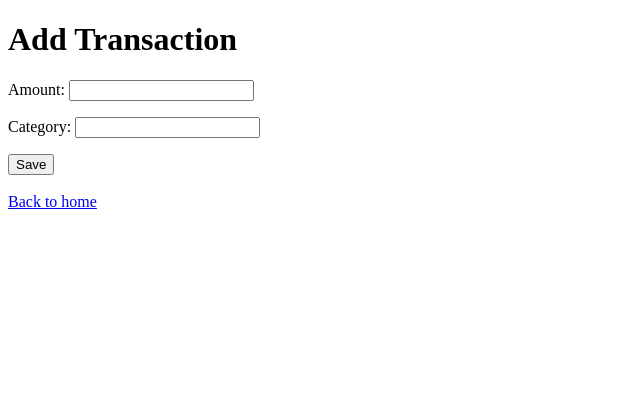
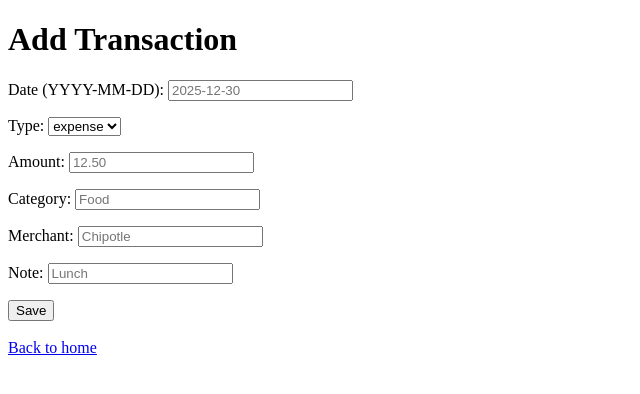
Before and after one commit to andujp/expense_tracker_web, a Flask app: page /add in a window 1280 px wide. Shown: the top 394 px of the page, without its empty margins (0-640 px from the left). Run offline with Flask 3, Linux system fonts and the light colour scheme.

Commit message:
SQLite / transaction summaries
- Store transactions in SQLite
- Display totals and category breakdown
- Improve add transaction form

```diff
--- a/app.py
+++ b/app.py
@@ -1,26 +1,64 @@
-from flask import Flask, render_template, request
-from flask import redirect
+from flask import Flask, render_template, request, redirect
+import sqlite3
+from pathlib import Path
 
 app = Flask(__name__)
+
+DB_PATH = Path("instance") / "expenses.db"
+
+def get_db():
+    DB_PATH.parent.mkdir(exist_ok=True)
+    conn = sqlite3.connect(DB_PATH)
+    conn.row_factory = sqlite3.Row
+    return conn
+
+def init_db():
+    conn = get_db()
+    conn.execute("""
+            CREATE TABLE IF NOT EXISTS transactions (
+            id INTEGER PRIMARY KEY AUTOINCREMENT,
+            date TEXT NOT NULL,
+            ttype TEXT NOT NULL,
+            amount REAL NOT NULL,
+            category TEXT NOT NULL,
+            merchant TEXT,
+            note TEXT
+        )
+    """)
+    conn.commit()
+    conn.close()
 
 transactions = []
 
 @app.route("/")
 def home():
-    return render_template("index.html", transactions=transactions)
+    conn = get_db()
+    rows = conn.execute(
+        "SELECT * FROM transactions ORDER BY date DESC, id DESC"
+    ).fetchall()
+    conn.close()
+    return render_template("index.html", rows=rows)
 
 @app.route("/add", methods=["GET", "POST"])
 def add():
     if request.method == "POST":
-        amount = request.form["amount"]
-        category = request.form["category"]
+        date = request.form["date"].strip()
+        ttype = request.form["ttype"].strip()
+        amount = float(request.form["amount"])
+        category = request.form["category"].strip()
+        merchant = request.form.get("merchant", "").strip()
+        note = request.form.get("note", "").strip()
 
-        transaction = {
-                    "amount": float(amount),
-                    "category": category
-                }
-
-        transactions.append(transaction)
+        conn = get_db()
+        conn.execute(
+            """
+            INSERT INTO transactions (date, ttype, amount, category, merchant, note)
+            VALUES (?, ?, ?, ?, ?, ?)
+            """,
+            (date, ttype, amount, category, merchant, note)
+        )
+        conn.commit()
+        conn.close()
 
         return redirect("/")
 
@@ -28,4 +66,5 @@ def add():
 
 
 if __name__ == "__main__":
+    init_db()
     app.run(debug=True)
--- a/templates/add.html
+++ b/templates/add.html
@@ -1,4 +1,4 @@
-<!DOCTYPE html>
+<!doctype html>
 <html>
 <head>
   <meta charset="utf-8">
@@ -9,19 +9,42 @@
 
   <form method="post">
     <p>
+      Date (YYYY-MM-DD):
+      <input name="date" placeholder="2025-12-30" required>
+    </p>
+
+    <p>
+      Type:
+      <select name="ttype">
+        <option value="expense">expense</option>
+        <option value="income">income</option>
+      </select>
+    </p>
+
+    <p>
       Amount:
-            <input type="text" name ="amount">
+      <input name="amount" placeholder="12.50" required>
     </p>
 
     <p>
       Category:
-            <input type="text" name="category">
+      <input name="category" placeholder="Food" required>
+    </p>
+
+    <p>
+      Merchant:
+      <input name="merchant" placeholder="Chipotle">
+    </p>
+
+    <p>
+      Note:
+      <input name="note" placeholder="Lunch">
     </p>
 
     <button type="submit">Save</button>
   </form>
 
   <br>
-    <a href="/"> Back to home</a>
+  <a href="/">Back to home</a>
 </body>
 </html>
```
Lines whose indentation alone changed are shown as unchanged.
